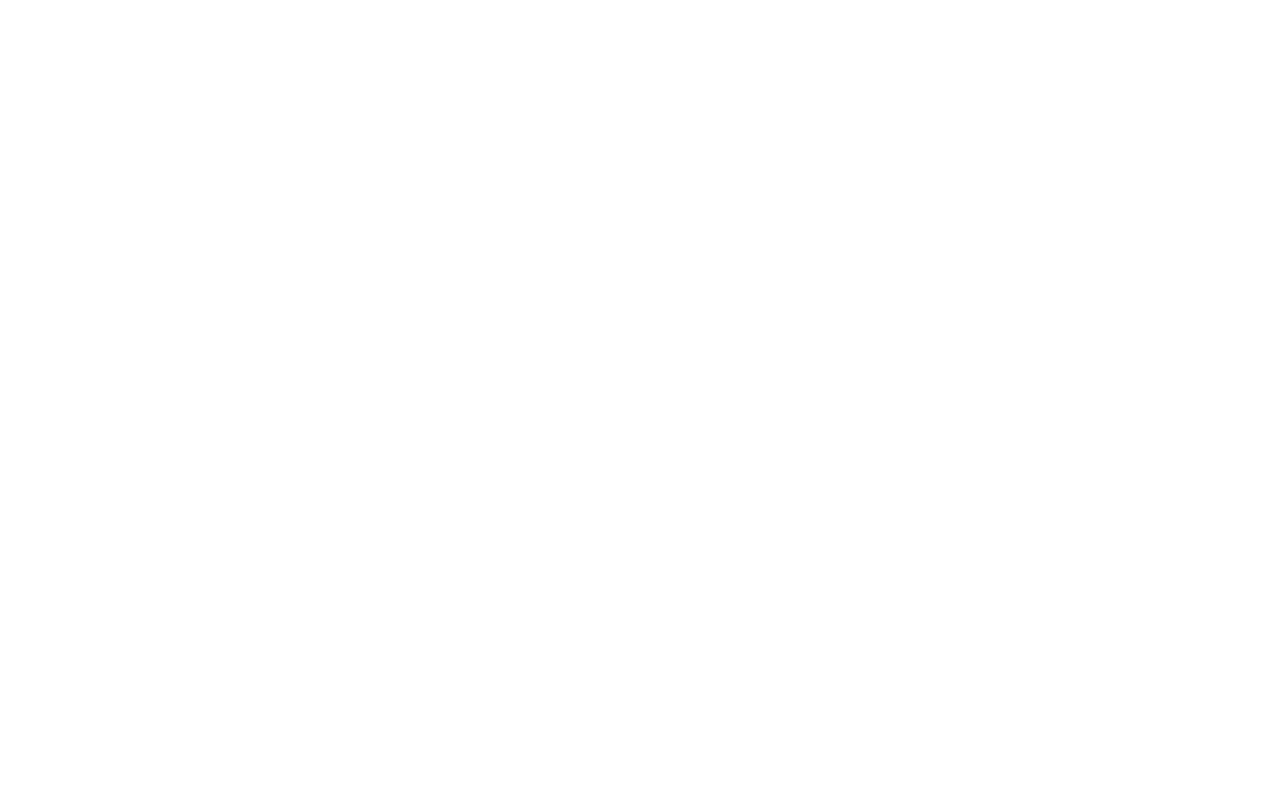
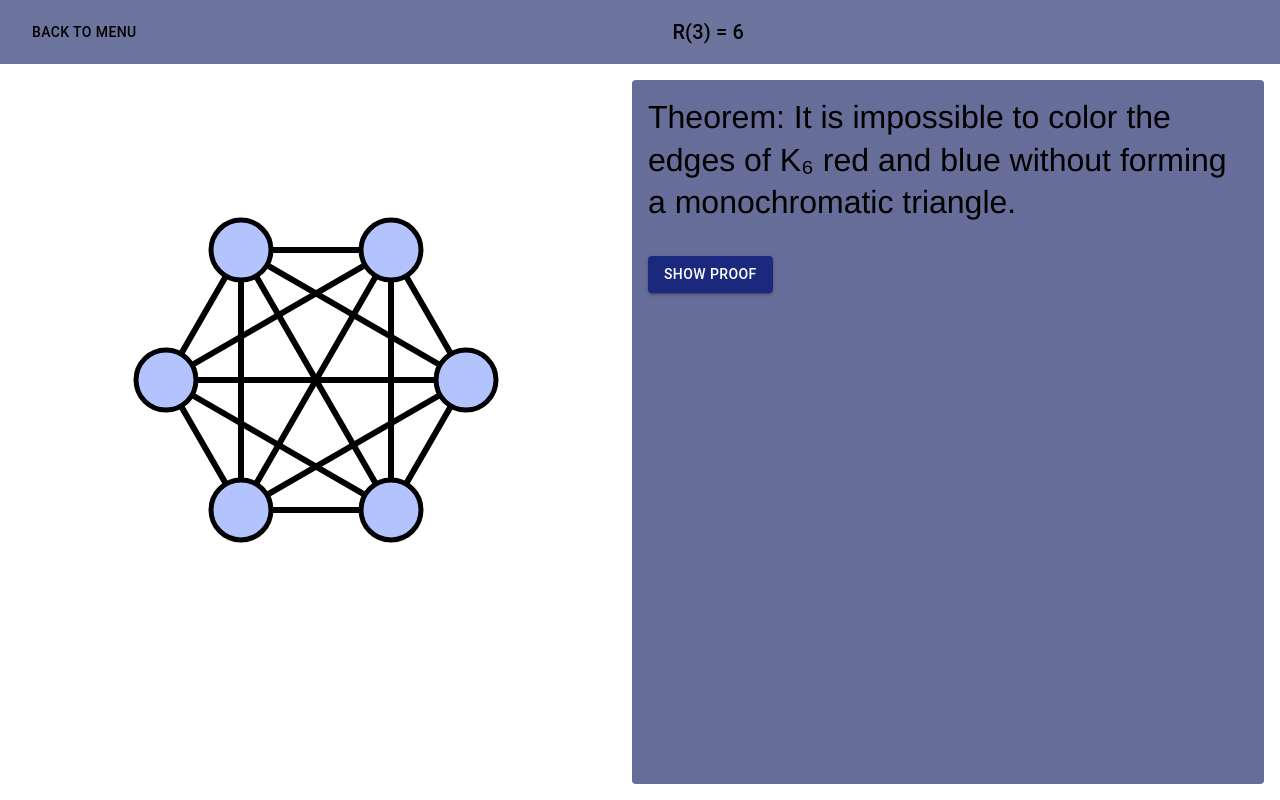
Before and after one commit to Ryanoonan/Ramsey-Tutor, a React (Create React App) app: page /learn/item-2 in a window 1280 px wide. Before the commit this address had no page. Built offline with nearby package versions, Linux system fonts and the light colour scheme.

Commit message:
make learn menu access modular theorems

```diff
--- a/src/App.js
+++ b/src/App.js
@@ -16,7 +16,7 @@
             <Route path="/" element={<LandingPage />} />
             <Route path="/sandbox" element={<SandboxMode />} />
             <Route path="/learnmenu" element={<LearnMenu />} />
-            <Route path="/learn" element={<TheoremPage />} />
+            <Route path="/learn/:slug" element={<TheoremPage />} />
           </Routes>
         </div>
       </Router>
--- a/src/components/LandingPage.js
+++ b/src/components/LandingPage.js
@@ -40,15 +40,7 @@
                         onClick={() => navigate('/sandbox')}
                         sx={{ minWidth: 200 }}
                     >
-                        Sandbox Mode
-                    </Button>
-                    <Button
-                        variant="contained"
-                        size="large"
-                        onClick={() => navigate('/learn')}
-                        sx={{ minWidth: 200 }}
-                    >
-                        Learn Mode
+                        Sandbox
                     </Button>
                     <Button
                         variant="contained"
@@ -56,7 +48,7 @@
                         onClick={() => navigate('/learnmenu')}
                         sx={{ minWidth: 200 }}
                     >
-                        Learn Menu
+                        Learn
                     </Button>
                 </Box>
             </Box>
--- a/src/components/learn/LearnMenu.js
+++ b/src/components/learn/LearnMenu.js
@@ -1,13 +1,12 @@
 import { Box, Typography, Container } from '@mui/material';
+import StepsByPage from '../../theoremData';
 
 function LearnMenu() {
 
-    const pages = [
-        { name: 'R(3) = 3', link: '/learn/r3-3' },
-        { name: 'Item 2', link: '/learn/item-2' },
-        { name: 'Item 3', link: '/learn/item-3' },
-        { name: 'Item 4', link: '/learn/item-4' },
-    ];
+    const pages = StepsByPage.map(theorem => ({
+        name: theorem.theoremName,
+        link: `/learn/${theorem.theoremNameSlug}`
+    }));
 
     return (
         <Container>
--- a/src/components/learn/TheoremPage.js
+++ b/src/components/learn/TheoremPage.js
@@ -3,8 +3,10 @@
 import { Box, Button, Typography, Paper, AppBar, Toolbar, useTheme } from '@mui/material';
 import Graph from '../shared/Graph';
 import StepsByPage from '../../theoremData';
+import { useParams } from 'react-router-dom'
 
 function TheoremPage() {
+    const { slug } = useParams();
     const theme = useTheme();
     const navigate = useNavigate();
     const [showProof, setShowProof] = useState(false);
@@ -20,7 +22,7 @@
     const maxStepsToShow = 3;
 
     // For now just the first one
-    const currentTheoremData = StepsByPage[0];
+    const currentTheoremData = StepsByPage.filter(item => item.theoremNameSlug === slug)[0] || StepsByPage[0];
     const steps = currentTheoremData.steps.map(step => ({
         content: step.content,
         action: () => {
--- a/src/theoremData.js
+++ b/src/theoremData.js
@@ -6,7 +6,8 @@
 
 const StepsByPage = [
     {
-        theoremName: "R(6) = 3",
+        theoremName: "R(3) = 6",
+        theoremNameSlug: "r3-equals-6",
         initialGraph: KnGraph(6, "black"),
         steps: [
             {
@@ -28,6 +29,19 @@
             }
 
         ]
+    },
+    {
+        theoremName: "K10 Single Edge",
+        theoremNameSlug: "k10-single-edge",
+        initialGraph: KnGraph(10, "black"),
+        steps: [
+            {
+                content: 'Here we color a single edge in the K10 graph.',
+                redEdges: [[0, 1]],
+                blueEdges: [],
+                highlightedNodes: []
+            }
+        ]
     }
 ]
 
```
